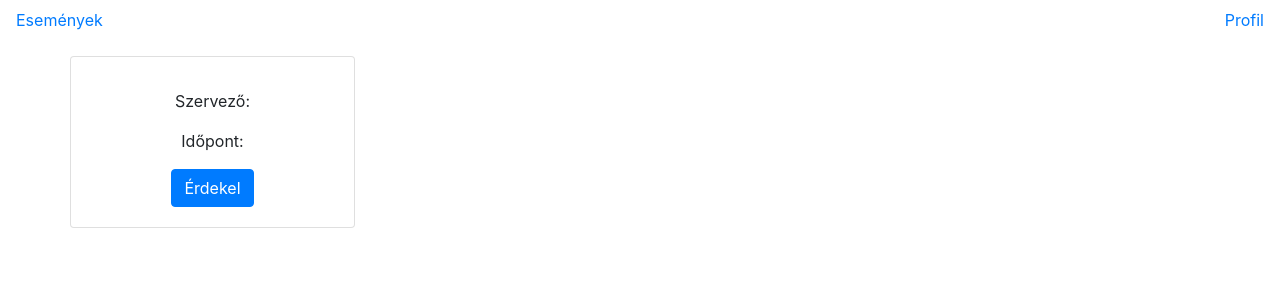
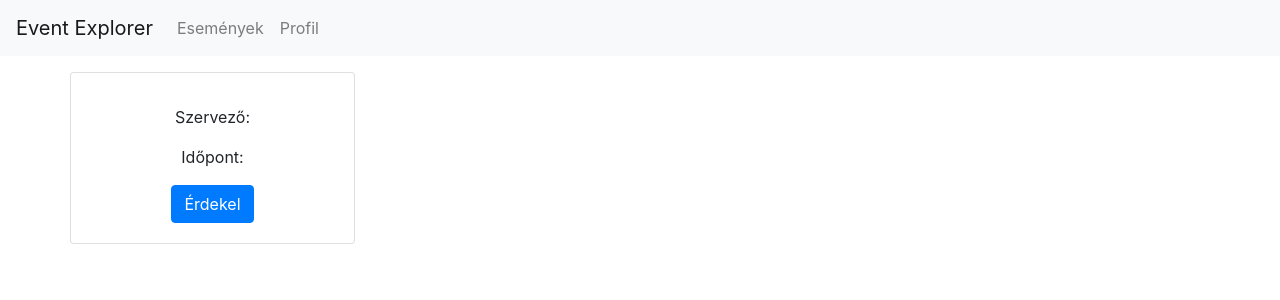
Before and after one commit to juhasz-adel/event-explorer-web-ui, a Vue app: page / in a window 1280 px wide. Shown: the top 300 px of the page. Built offline with nearby package versions, Linux system fonts and the light colour scheme; no server answers.

Commit message:
Navbar implementáció

```diff
--- a/src/App.vue
+++ b/src/App.vue
@@ -1,8 +1,26 @@
 <template>
-  <div class="navbar">
-    <a v-bind:href="'/'">Események</a>
-    <a v-bind:href="'/profil'">Profil</a>
-  </div>
+  <nav class="navbar navbar-expand-lg navbar-light bg-light">
+    <a class="navbar-brand" v-bind:href="'/'">Event Explorer</a>
+    <button
+      class="navbar-toggler"
+      type="button"
+      data-toggle="collapse"
+      data-target="#navbarNav"
+    >
+      <span class="navbar-toggler-icon"></span>
+    </button>
+    <div class="collapse navbar-collapse" id="navbarNav">
+      <ul class="navbar-nav">
+        <li class="nav-item">
+          <a class="nav-link" v-bind:href="'/'">Események</a>
+        </li>
+        <li class="nav-item">
+          <a class="nav-link" v-bind:href="'/profil'">Profil</a>
+        </li>
+      </ul>
+    </div>
+  </nav>
+
   <router-view />
 </template>
 
```
